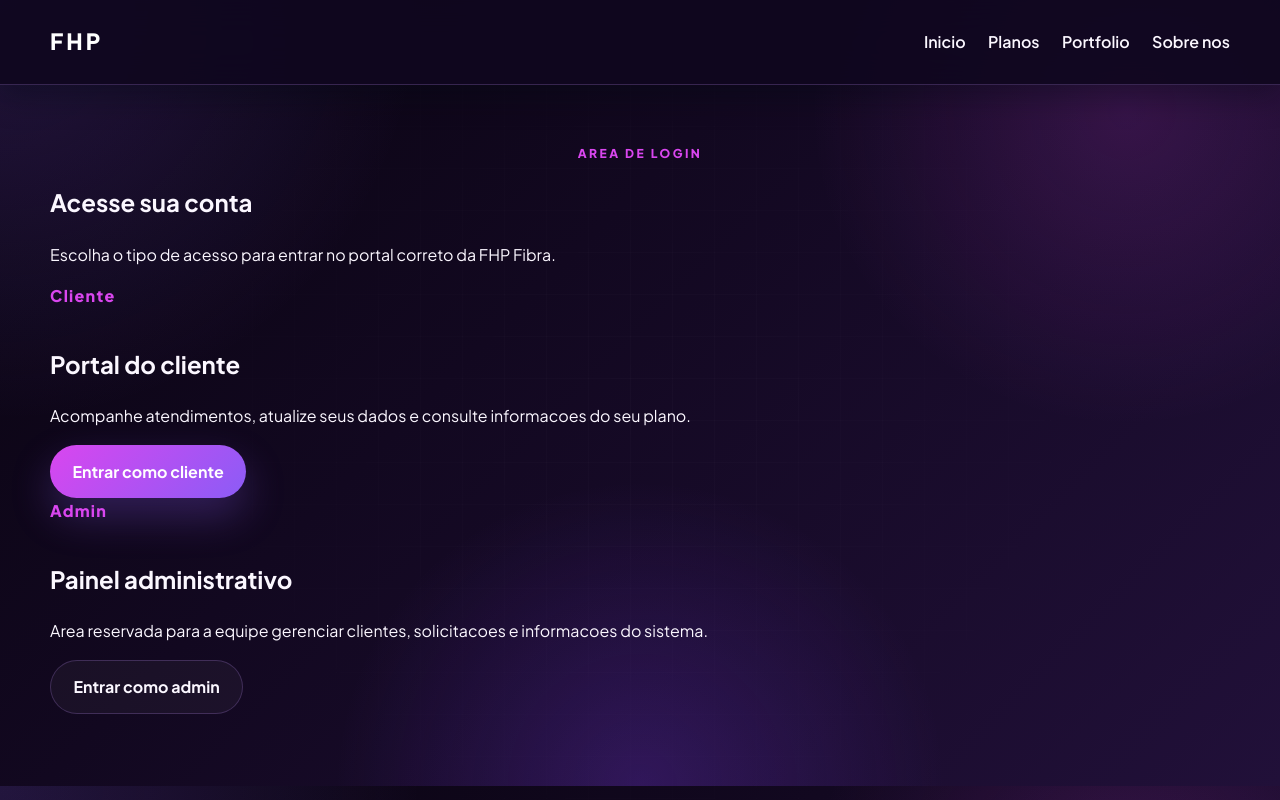
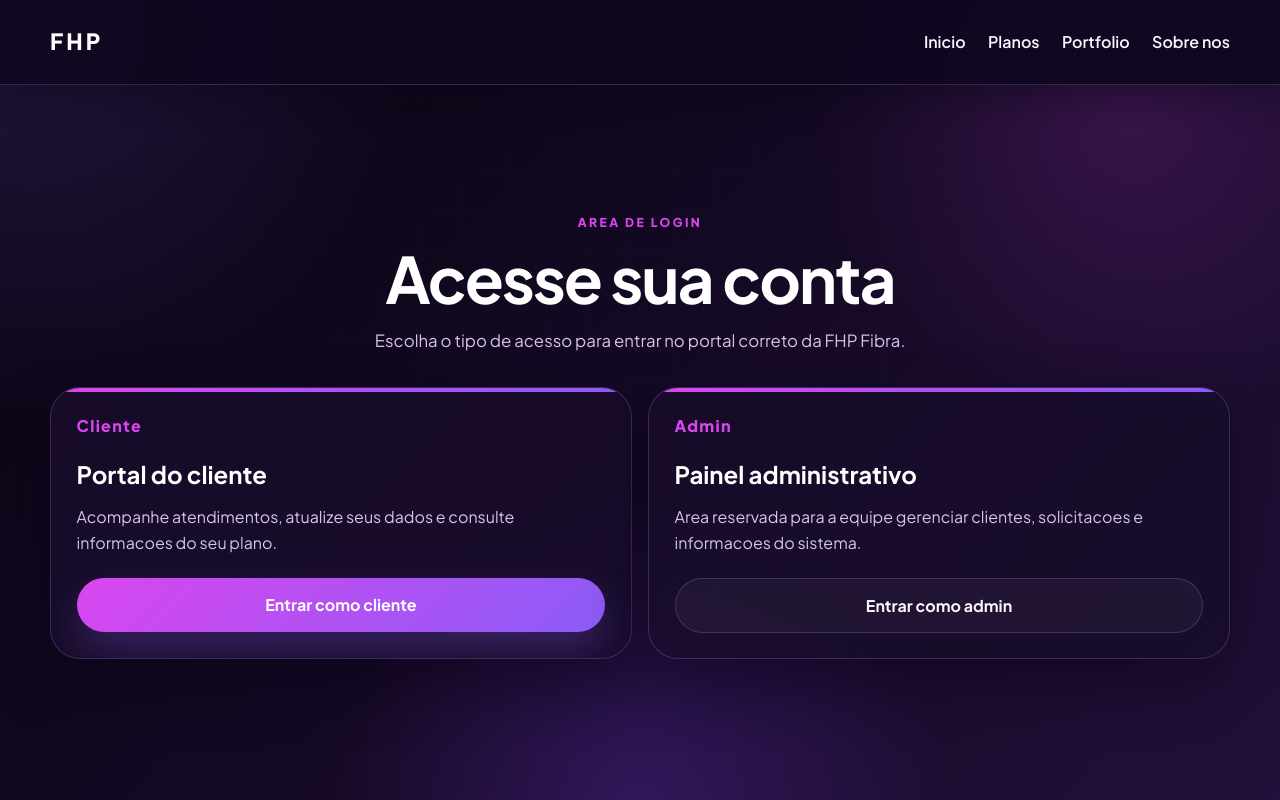
Before and after one commit to isaac18231/4, a plain HTML site: page area-login.html in a window 1280 px wide. Drawn offline with Linux system fonts and the light colour scheme.

Commit message:
Add files via upload

```diff
--- a/style.css
+++ b/style.css
@@ -118,6 +118,13 @@ img {
     color: var(--accent);
 }
 
+.main-nav .nav-login {
+    padding: 0.65rem 1rem;
+    border: 1px solid var(--card-border);
+    border-radius: 999px;
+    background: rgba(255, 255, 255, 0.04);
+}
+
 .hero {
     padding: 9rem 0 4.5rem;
 }
@@ -225,6 +232,7 @@ img {
 .panel-card,
 .service-card,
 .step-card,
+.login-card,
 .contact-card {
     background: var(--surface);
     border: 1px solid var(--card-border);
@@ -236,6 +244,7 @@ img {
 .panel-card,
 .service-card,
 .step-card,
+.login-card,
 .contact-card {
     padding: 1.6rem;
 }
@@ -334,6 +343,7 @@ img {
 }
 
 .services-grid,
+.login-grid,
 .steps-grid {
     display: grid;
     grid-template-columns: repeat(3, minmax(0, 1fr));
@@ -342,12 +352,14 @@ img {
 }
 
 .service-card,
-.step-card {
+.step-card,
+.login-card {
     position: relative;
     overflow: hidden;
 }
 
-.service-card::before {
+.service-card::before,
+.login-card::before {
     content: "";
     position: absolute;
     inset: 0 0 auto;
@@ -364,10 +376,49 @@ img {
 }
 
 .service-card h3,
+.login-card h2,
+.login-card h3,
 .step-card strong {
     display: block;
     margin: 0 0 0.7rem;
     color: var(--title);
+}
+
+.login-grid {
+    grid-template-columns: repeat(2, minmax(0, 1fr));
+}
+
+.login-card p {
+    margin: 0 0 1.4rem;
+    color: var(--text-muted);
+}
+
+.login-card .button-primary,
+.login-card .button-secondary {
+    width: 100%;
+}
+
+.login-page-hero {
+    min-height: 100vh;
+    display: grid;
+    align-items: center;
+}
+
+.login-page-title {
+    margin: 0;
+    color: var(--title);
+    text-align: center;
+    font-size: clamp(2.4rem, 5vw, 4.5rem);
+    line-height: 1.02;
+    letter-spacing: -0.03em;
+}
+
+.login-page-text {
+    max-width: 560px;
+    margin: 1rem auto 0;
+    color: var(--text-muted);
+    text-align: center;
+    font-size: 1.05rem;
 }
 
 .plan-price {
@@ -447,6 +498,7 @@ img {
     .section-grid,
     .contact-wrap,
     .services-grid,
+    .login-grid,
     .steps-grid {
         grid-template-columns: 1fr;
     }
```
Also changed, not shown: sistema-desktop.html (+4 -0 lines).
